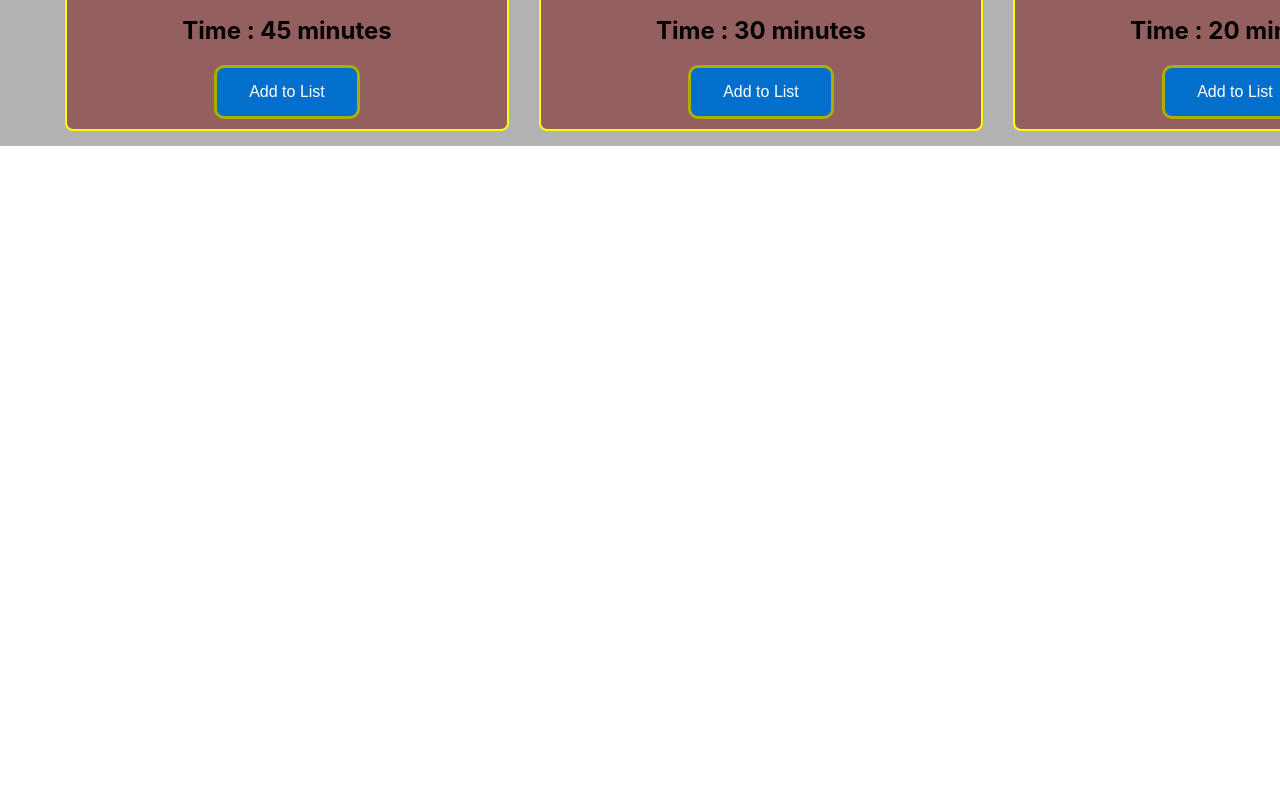
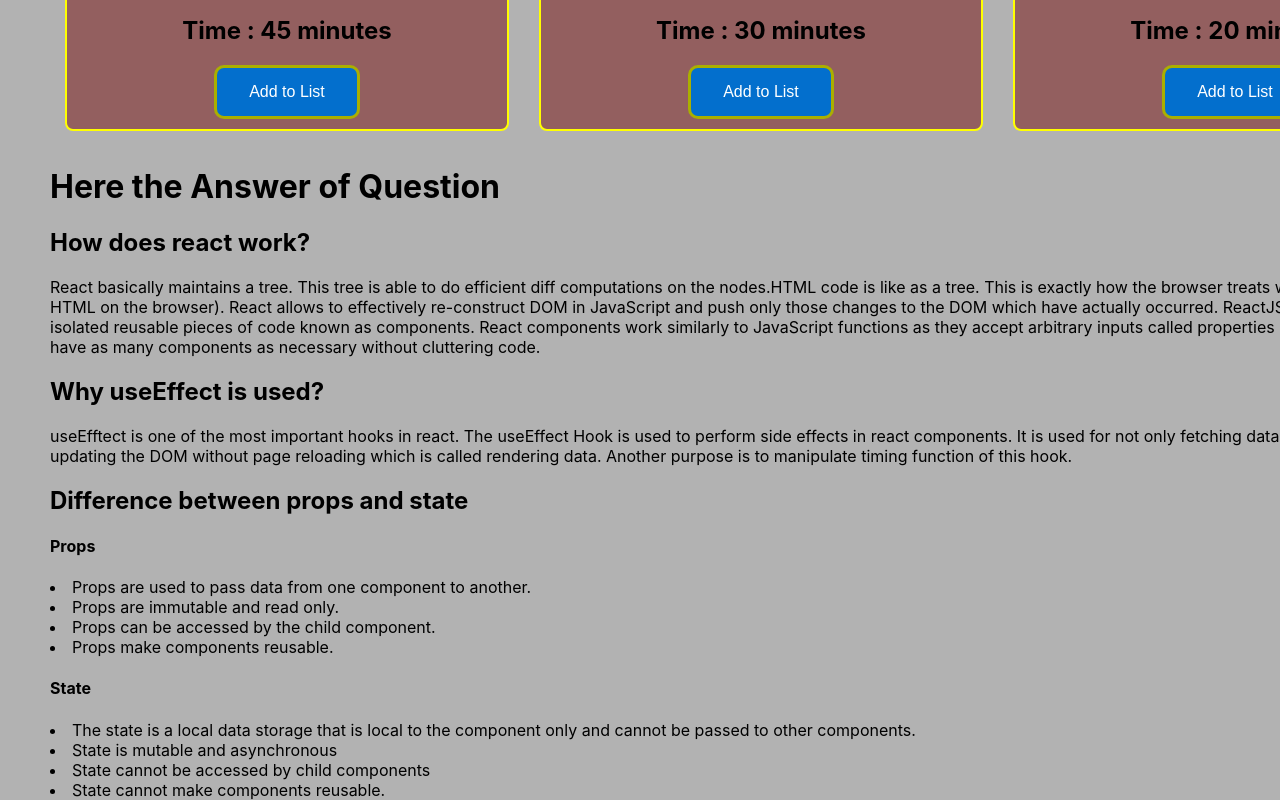
Before and after one commit to hasanulhasan/activity-hack, a React (Create React App) app: page / in a window 1280 px wide. Shown: the part 1046-1846 px from the top of the page. Before the commit the page ends 1192 px from the top, so only its background shows below. Built offline with nearby package versions, Linux system fonts and the light colour scheme.

Commit message:
question ans part done

```diff
--- a/src/components/Activity/Activity.js
+++ b/src/components/Activity/Activity.js
@@ -7,8 +7,17 @@ const Activity = ({ countTime, setCountTime, breakTime, setBreakTime }) => {
     fetch('activity.json')
       .then(res => res.json())
       .then(data => setActivities(data))
+    const old = JSON.parse(localStorage.getItem("break"));
+    if (old) {
+      setBreakTime(old);
+      return;
+    }
+    else {
+      setBreakTime(breakTime);
+      return;
+    }
 
-  }, [])
+  }, [setBreakTime])
 
   return (
     <div className='activity'>
--- a/src/components/Home/Home.js
+++ b/src/components/Home/Home.js
@@ -1,6 +1,7 @@
 import React, { useState } from 'react';
 import Activity from '../Activity/Activity';
 import Header from '../Header/Header';
+import Question from '../Question/Question';
 import './Home.css'
 
 const Home = () => {
@@ -19,6 +20,7 @@ const Home = () => {
       <div className="activity-container">
         <Header></Header>
         <Activity countTime={countTime} setCountTime={setCountTime} breakTime={breakTime} setBreakTime={setBreakTime}></Activity>
+        <Question></Question>
       </div>
       <div className="info-container">
         <h1>Information</h1>
--- a/src/components/Question/Question.js
+++ b/src/components/Question/Question.js
@@ -15,10 +15,15 @@ const Question = () => {
       <div>
         <h2>Difference between props and state</h2>
         <h4> Props</h4>
-        <li>something</li>
-        <li>something</li>
-        <li>something</li>
-        <li>something</li>
+        <li>Props are used to pass data from one component to another.</li>
+        <li>Props are immutable and read only.</li>
+        <li>Props can be accessed by the child component.</li>
+        <li>Props make components reusable.</li>
+        <h4>State</h4>
+        <li>The state is a local data storage that is local to the component only and cannot be passed to other components.</li>
+        <li>State is mutable and asynchronous</li>
+        <li>State cannot be accessed by child components</li>
+        <li>State cannot make components reusable.</li>
       </div>
     </div>
   );
```
